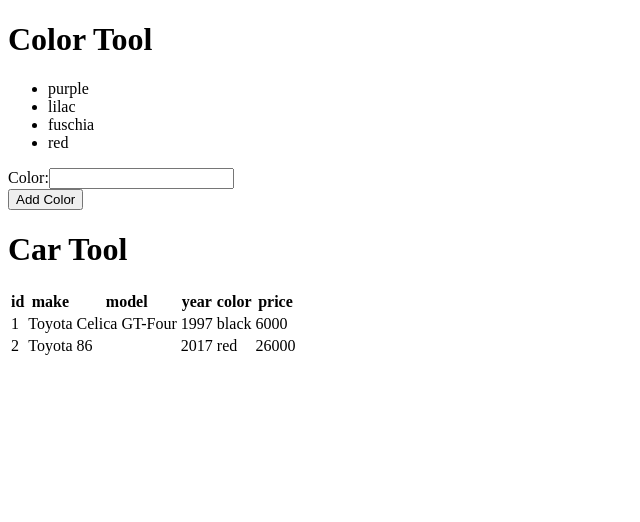
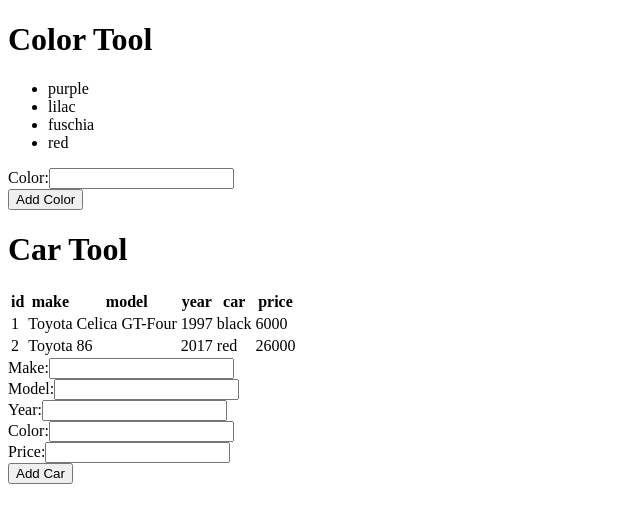
Before and after one commit to HBaguinon/angular-demo-app, an Angular app: page / in a window 1280 px wide. Shown: the top 522 px of the page, without its empty margins (0-640 px from the left). Built offline with nearby package versions, Linux system fonts and the light colour scheme.

Commit message:
added car form

```diff
--- a/src/app/car-tool/car-tool.module.ts
+++ b/src/app/car-tool/car-tool.module.ts
@@ -1,5 +1,7 @@
 import { NgModule } from '@angular/core';
 import { CommonModule } from '@angular/common';
+import { ReactiveFormsModule } from '@angular/forms';
+
 import { CarHomeComponent } from './components/car-home/car-home.component';
 import { Car } from './car';
 
@@ -7,7 +9,8 @@
 @NgModule({
   declarations: [CarHomeComponent],
   imports: [
-    CommonModule
+    CommonModule,
+    ReactiveFormsModule
   ],
   exports: [ CarHomeComponent ]
 })
--- a/src/app/car-tool/components/car-home/car-home.component.html
+++ b/src/app/car-tool/components/car-home/car-home.component.html
@@ -9,7 +9,7 @@
       <th>make</th>
       <th>model</th>
       <th>year</th>
-      <th>color</th>
+      <th>car</th>
       <th>price</th>
     </tr>
   </thead>
@@ -24,3 +24,32 @@
     </tr>
   </tbody>
 </table>
+<form [formGroup]="carForm">
+    <div>
+      <label for="make-input">Make:</label>
+      <input type="text" id="make-input"
+        formControlName="make" />
+    </div>
+    <div>
+      <label for="model-input">Model:</label>
+      <input type="text" id="model-input"
+        formControlName="model" />
+    </div>
+    <div>
+      <label for="year-input">Year:</label>
+      <input type="number" id="year-input"
+        formControlName="year" />
+    </div>
+    <div>
+        <label for="car-color-input">Color:</label>
+        <input type="text" id="car-color-input"
+          formControlName="color" />
+    </div>
+    <div>
+        <label for="price-input">Price:</label>
+        <input type="number" id="price-input"
+          formControlName="price" />
+    </div>
+    <button type="button" (click)="addCar()">
+      Add Car</button>
+  </form>
--- a/src/app/car-tool/components/car-home/car-home.component.ts
+++ b/src/app/car-tool/components/car-home/car-home.component.ts
@@ -1,4 +1,6 @@
 import { Component, OnInit } from '@angular/core';
+import { FormGroup, FormBuilder } from '@angular/forms';
+
 import { Car } from '../../car';
 
 @Component({
@@ -14,14 +16,44 @@
     {id: 1, make: 'Toyota', model: 'Celica GT-Four', year: 1997, color: 'black', price: 6000 },
     {id: 2, make: 'Toyota', model: '86', year: 2017, color: 'red', price: 26000 }
   ];
+
+  // newCar: Car;
   // can do this:
   // cars = [
   //   { id: 1, make: 'Toyota', model: 'Celica GT-Four', year: 1997, color: 'black', price: 6000 }
   // ];
 
-  constructor() { }
+  carForm: FormGroup;
+
+  constructor(private fb: FormBuilder) { }
 
   ngOnInit(): void {
+
+    this.carForm = this.fb.group({
+      make: '',
+      model: '',
+      year: '',
+      color: '',
+      price: ''
+    });
+  }
+
+  addCar(): void {
+    const newCar: Car = {
+      ...this.carForm.value,
+      id: Math.max(...this.cars.map(c => c.id), 0) + 1,
+      // ...this.carForm.value will replace the following:
+      //
+      // make: this.carForm.value.make,
+      // model: this.carForm.value.model,
+      // year: this.carForm.value.year,
+      // color: this.carForm.value.color,
+      // price: this.carForm.value.price
+    };
+
+    this.cars = this.cars.concat(newCar);
+
+    this.carForm.reset();
   }
 
 }
```
